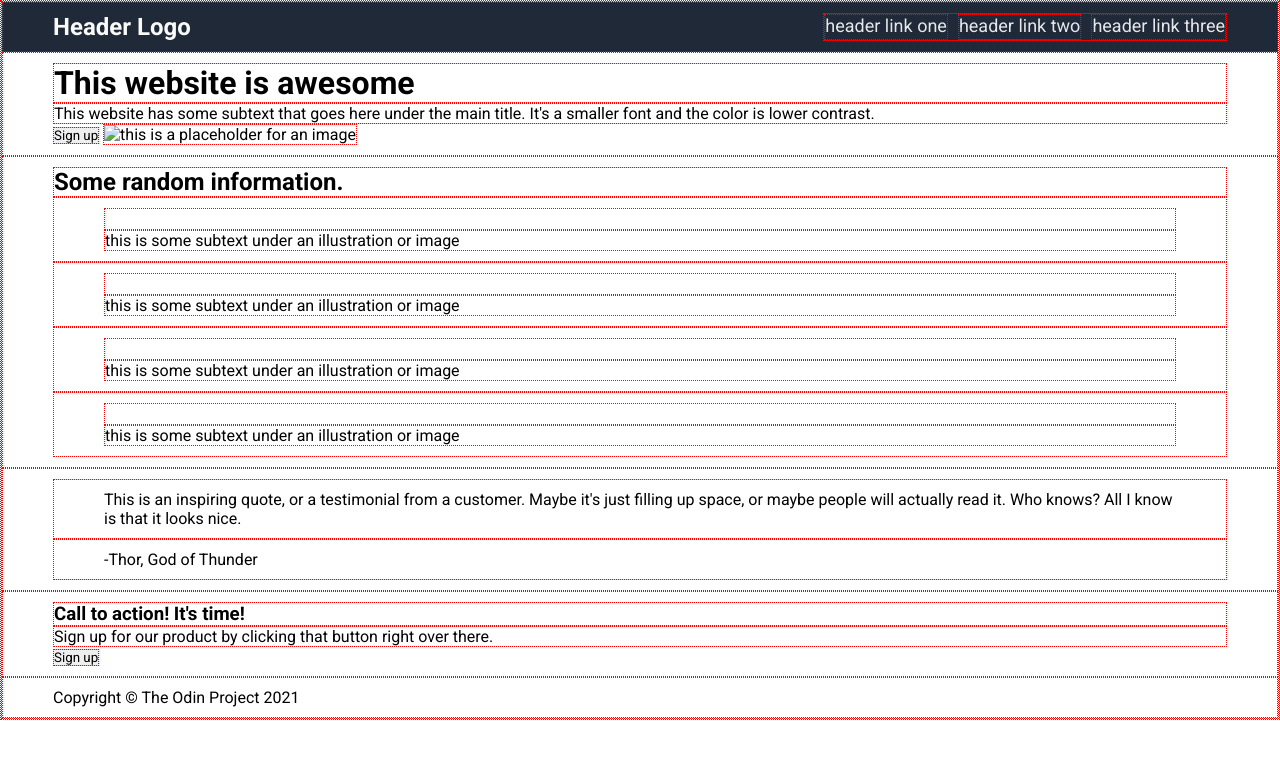
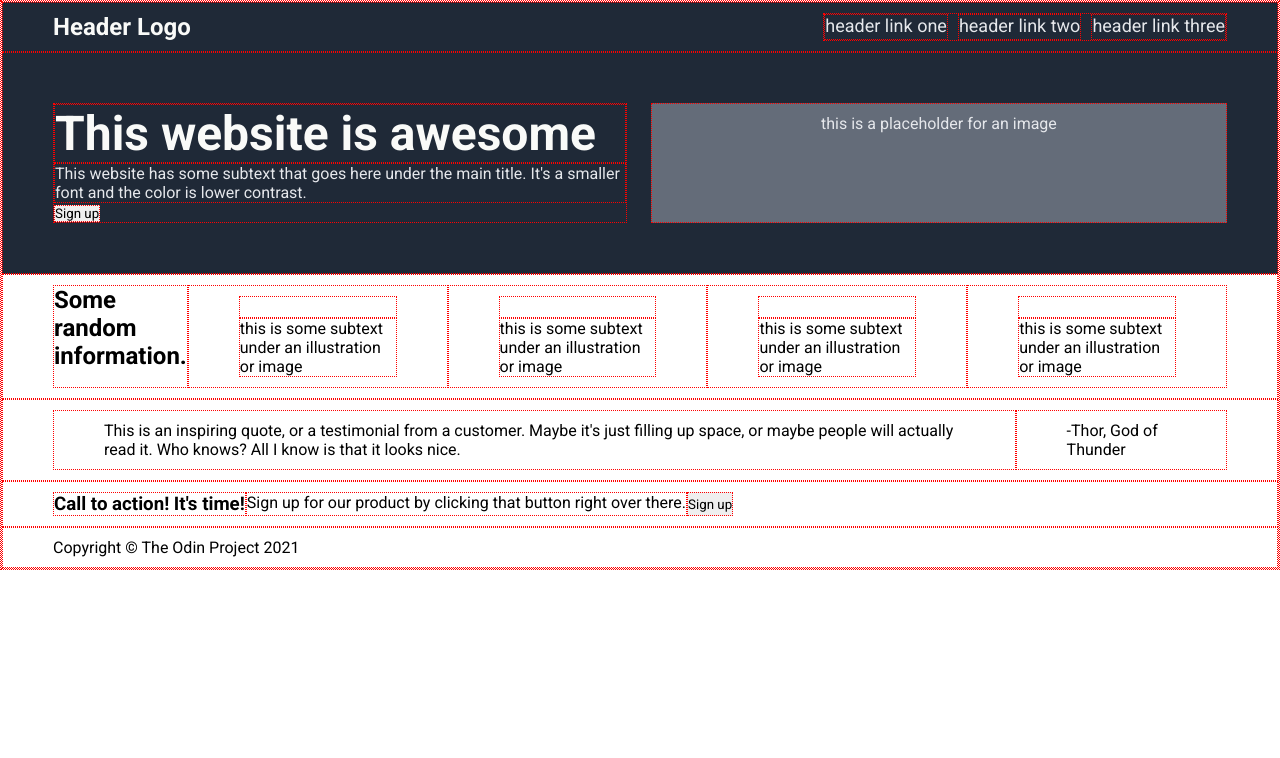
Before and after one commit to caesondaniell/landing-page, a plain HTML site: page index.html in a window 1280 px wide. Drawn offline with Linux system fonts and the light colour scheme.

Commit message:
Add CSS for 'hero' section
Mostly finished this; need to come back later
to vertically align some text.

```diff
--- a/index.html
+++ b/index.html
@@ -16,10 +16,12 @@
             </div>
         </div>
         <div class="content top">
-            <h1>This website is awesome</h1>
-            <p>This website has some subtext that goes here under the main title. It's a smaller font and the color is lower contrast.</p>
-            <button class="signup">Sign up</button>
-            <img src="#" alt="this is a placeholder for an image" width="50%">
+            <div class="top-text">
+                <h1>This website is awesome</h1>
+                <p>This website has some subtext that goes here under the main title. It's a smaller font and the color is lower contrast.</p>
+                <button class="signup">Sign up</button>
+            </div>
+            <div class="top-image">this is a placeholder for an image</div>
         </div>
         <div class="content middle first">
             <h2>Some random information.</h2>
--- a/style.css
+++ b/style.css
@@ -39,3 +39,33 @@ a {
     font-size: 18px;
     font-weight: 100;
 }
+
+.content {
+    display: flex;
+}
+
+.top {
+    background-color: #1f2937;
+    padding: 50px;
+    gap: 24px;
+}
+
+.top-text {
+    padding: 0;
+    color: #e5e7eb;
+    width: 50%
+}
+
+.top-text h1 {
+    color: #f9faf8;
+    font-size: 48px;
+    font-weight: 900;
+}
+
+.top-image {
+    width: 50%;
+    text-align: center;
+    vertical-align: middle;
+    background-color: #646c79;
+    color: #e5e7eb;
+}
```
